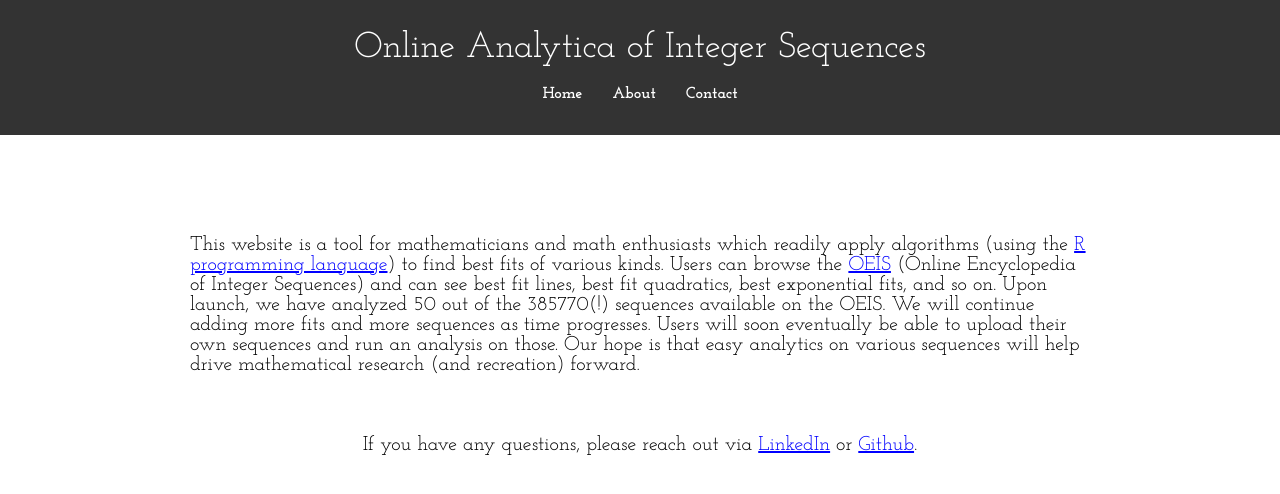
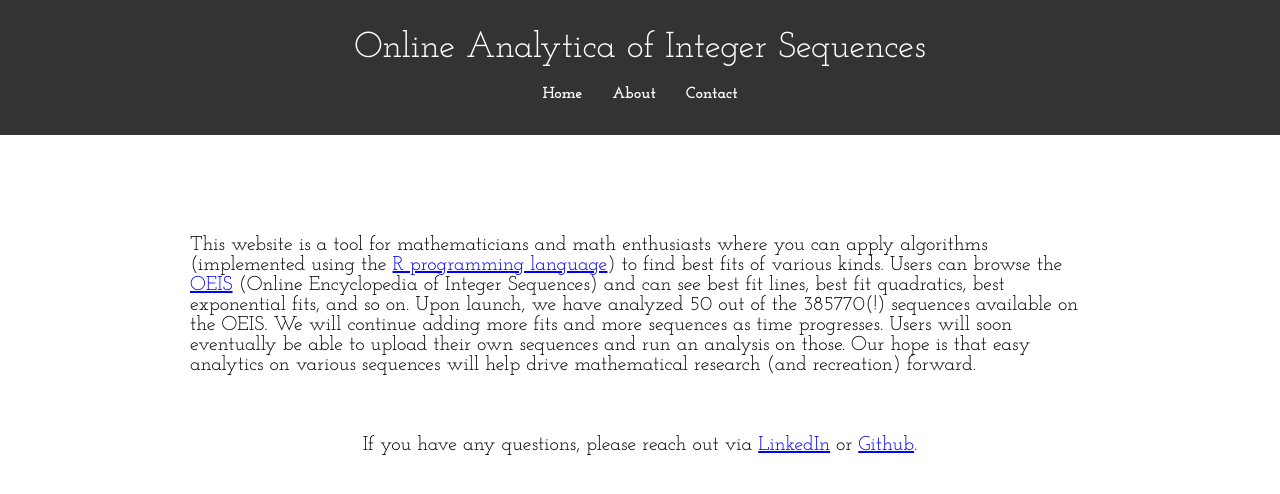
Before and after one commit to DavidovQC/Sequences, a React (Vite) app: page /About in a window 1280 px wide. Shown: the top 494 px of the page. Built offline with nearby package versions, Linux system fonts and the light colour scheme.

Commit message:
updated about section

```diff
--- a/pages/Aboutpage.jsx
+++ b/pages/Aboutpage.jsx
@@ -9,7 +9,8 @@ function Aboutpage() {
                 <div className="about-description-container">
                     <p>
                         This website is a tool for mathematicians and math
-                        enthusiasts which readily apply algorithms (using the{" "}
+                        enthusiasts where you can apply algorithms (implemented
+                        using the{" "}
                         <a href="https://www.r-project.org/">
                             R programming language
                         </a>
```
